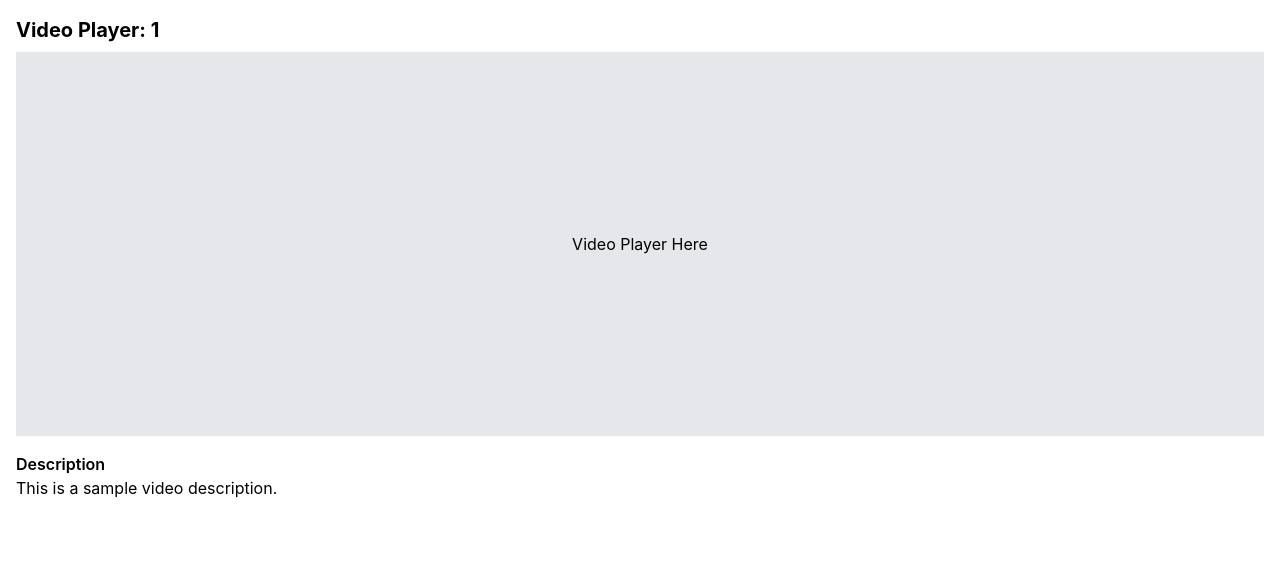
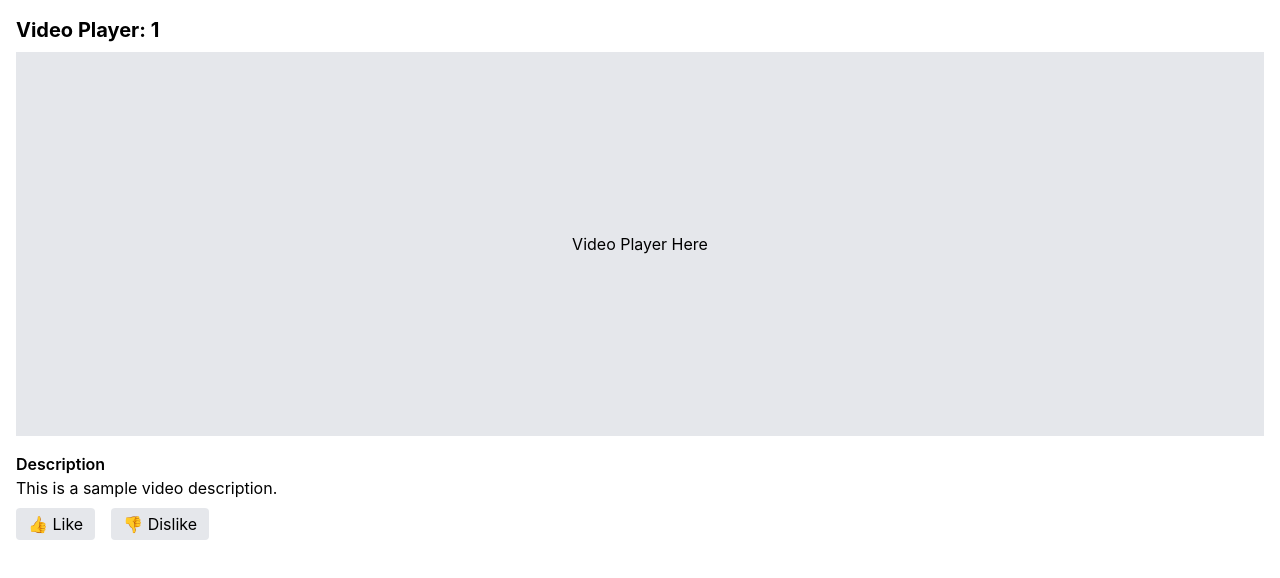
Before and after one commit to DevnishMishra/youtubeclone-frontend, a React app: page /video/1 in a window 1280 px wide. Shown: the top 578 px of the page. Built offline with nearby package versions, Linux system fonts and the light colour scheme; the HTML template or start-up script is replaced by a standard one.

Commit message:
Add Like and Dislike buttons in VideoPlayer

```diff
--- a/src/pages/VideoPlayer.jsx
+++ b/src/pages/VideoPlayer.jsx
@@ -12,6 +12,14 @@ export default function VideoPlayer() {
         <h3 className="font-semibold">Description</h3>
         <p>This is a sample video description.</p>
       </div>
+      <div className="flex gap-4 mt-2">
+        <button className="bg-gray-200 px-3 py-1 rounded hover:bg-gray-300">
+          👍 Like
+        </button>
+        <button className="bg-gray-200 px-3 py-1 rounded hover:bg-gray-300">
+          👎 Dislike
+        </button>
+      </div>
     </div>
   );
 }
```
